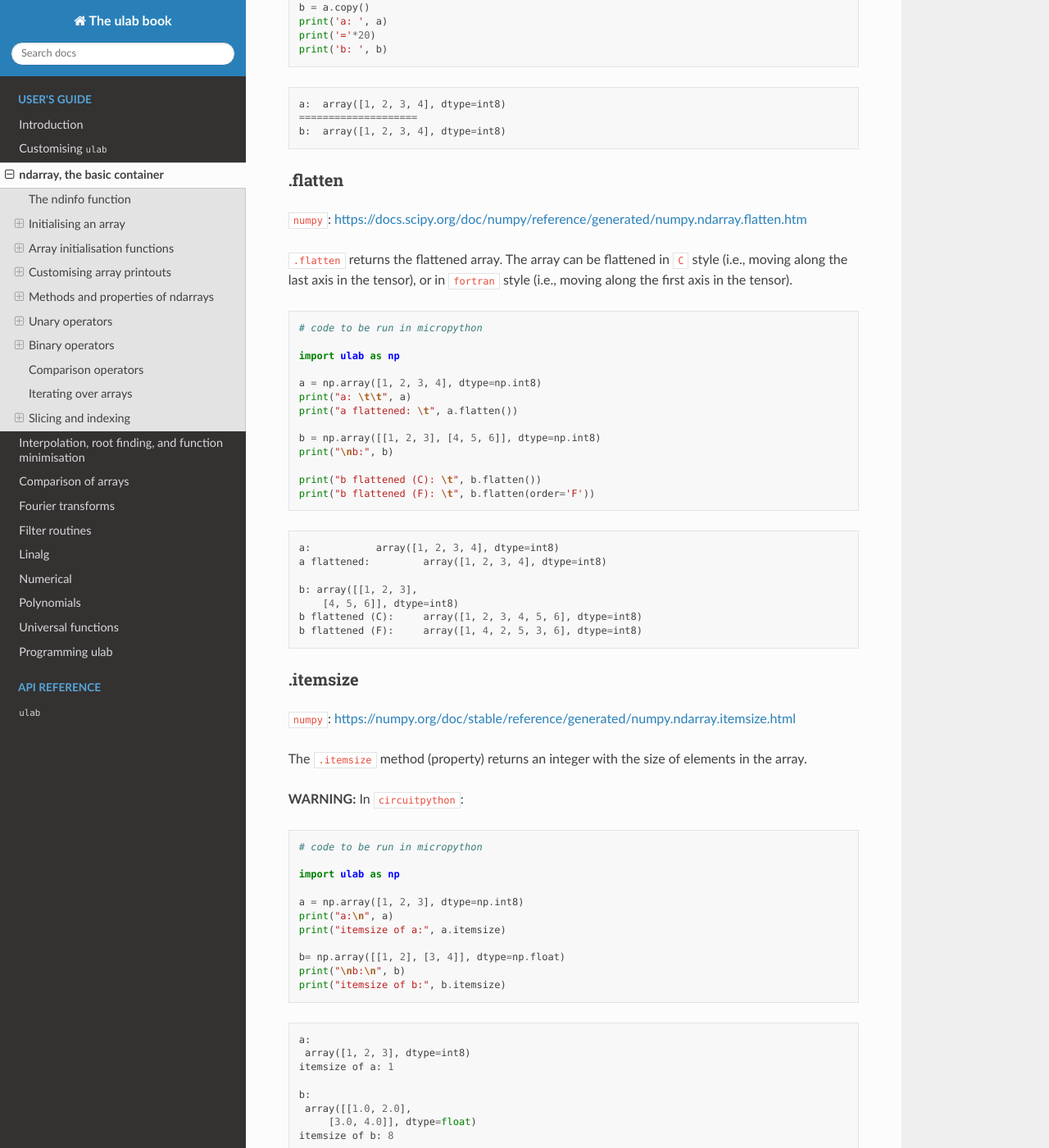
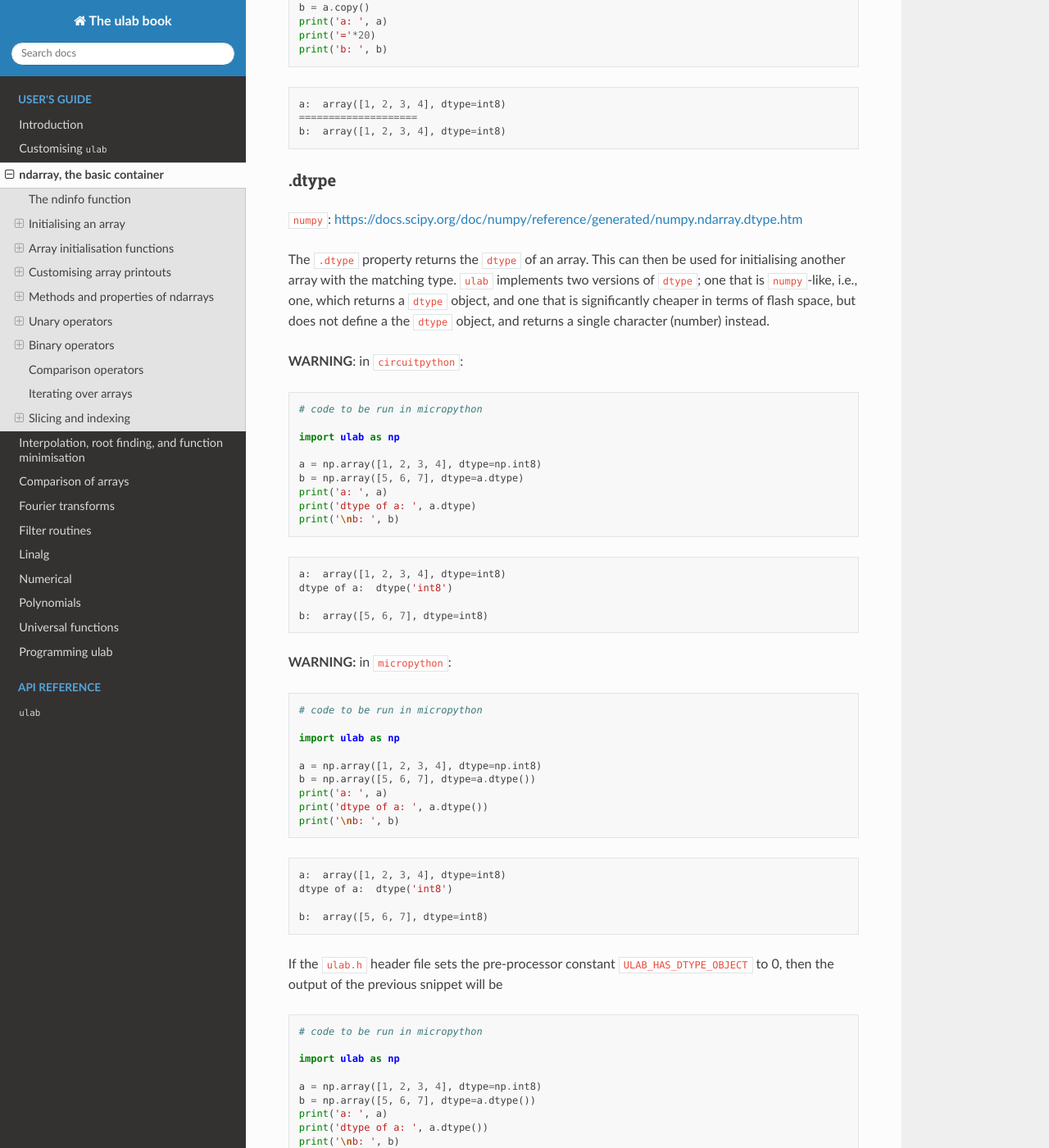
Before and after one commit to v923z/micropython-ulab, a Sphinx documentation site: the page built from docs/manual/source/ulab-ndarray.rst, in a window 1280 px wide and 1400 px high, scrolled down 11777 px. Shown: the whole window at 82% size. Built offline with Sphinx 7.4.7 and the Read the Docs theme 2.0.0, drawn with Linux system fonts in a browser that asks for light colours; some of the changed text lies outside the part shown.

Commit message:
added an implementation of dtype

```diff
--- a/docs/manual/source/conf.py
+++ b/docs/manual/source/conf.py
@@ -27,7 +27,7 @@ copyright = '2019-2020, Zoltán Vörös and contributors'
 author = 'Zoltán Vörös'
 
 # The full version, including alpha/beta/rc tags
-release = '1.0.0'
+release = '1.2.0'
 
 
 # -- General configuration ---------------------------------------------------
--- a/docs/manual/source/ulab-intro.rst
+++ b/docs/manual/source/ulab-intro.rst
@@ -4,26 +4,26 @@ Introduction
 Enter ulab
 ----------
 
-``ulab`` is a ``numpy``-like module for ``micropython``, meant to
-simplify and speed up common mathematical operations on arrays. Our goal
-was to implement a small subset of ``numpy`` that might be useful in the
-context of a microcontroller. This means low-level data processing of
-array data of up to four dimensions.
+``ulab`` is a ``numpy``-like module for ``micropython`` and its
+derivatives, meant to simplify and speed up common mathematical
+operations on arrays. ``ulab`` implements a small subset of ``numpy``.
+The functions were chosen such that they might be useful in the context
+of a microcontroller. However, the project is a living one, and
+suggestions for new functions are always welcome.
 
 This document discusses how you can use the library, starting from
 building your own firmware, through questions like what affects the
 firmware size, what are the trade-offs, and what are the most important
 differences to ``numpy``. The document is organised as follows:
 
-The second chapter (the first after this one) helps you with firmware
-customisation.
+The chapter after this one helps you with firmware customisation.
 
 The third chapter gives a very concise summary of the ``ulab`` functions
 and array methods. This chapter can be used as a quick reference.
 
-The fourth chapter is an in-depth review of most functions. Here you can
-find usage examples, benchmarks, as well as a thorough discussion of
-such concepts as broadcasting, and views versus copies.
+The chapters after that are an in-depth review of most functions. Here
+you can find usage examples, benchmarks, as well as a thorough
+discussion of such concepts as broadcasting, and views versus copies.
 
 The final chapter of this book can be regarded as the programming
 manual. The inner working of ``ulab`` is dissected here, and you will
@@ -43,21 +43,22 @@ catastrophic system failure, if these data are not processed in time,
 because the microcontroller is supposed to interact with the outside
 world in a timely fashion. In fact, this latter objective was the
 initiator of this project: I needed the Fourier transform of a signal
-coming from the ADC of the pyboard, and all available options were
+coming from the ADC of the ``pyboard``, and all available options were
 simply too slow.
 
 In addition to speed, another issue that one has to keep in mind when
 working with embedded systems is the amount of available RAM: I believe,
-everything here could be implemented in pure python with relatively
-little effort (in fact, there are a couple of python-only
+everything here could be implemented in pure ``python`` with relatively
+little effort (in fact, there are a couple of ``python``-only
 implementations of ``numpy`` functions out there), but the price we
-would have to pay for that is not only speed, but RAM, too. python code,
-if is not frozen, and compiled into the firmware, has to be compiled at
-runtime, which is not exactly a cheap process. On top of that, if
-numbers are stored in a list or tuple, which would be the high-level
-container, then they occupy 8 bytes, no matter, whether they are all
-smaller than 100, or larger than one hundred million. This is obviously
-a waste of resources in an environment, where resources are scarce.
+would have to pay for that is not only speed, but RAM, too. ``python``
+code, if is not frozen, and compiled into the firmware, has to be
+compiled at runtime, which is not exactly a cheap process. On top of
+that, if numbers are stored in a list or tuple, which would be the
+high-level container, then they occupy 8 bytes, no matter, whether they
+are all smaller than 100, or larger than one hundred million. This is
+obviously a waste of resources in an environment, where resources are
+scarce.
 
 Finally, there is a reason for using ``micropython`` in the first place.
 Namely, that a microcontroller can be programmed in a very elegant, and
@@ -79,8 +80,8 @@ The main points of ``ulab`` are
 -  compact, iterable and slicable containers of numerical data in one to
    four dimensions. These containers support all the relevant unary and
    binary operators (e.g., ``len``, ==, +, \*, etc.)
--  vectorised computations on micropython iterables and numerical arrays
-   (in ``numpy``-speak, universal functions)
+-  vectorised computations on ``micropython`` iterables and numerical
+   arrays (in ``numpy``-speak, universal functions)
 -  computing statistical properties (mean, standard deviation etc.) on
    arrays
 -  basic linear algebra routines (matrix inversion, multiplication,
@@ -88,14 +89,17 @@ The main points of ``ulab`` are
    decomposition and so on)
 -  polynomial fits to numerical data, and evaluation of polynomials
 -  fast Fourier transforms
+-  filtering of data (convolution and second-order filters)
 -  function minimasation, fitting, and numerical approximation routines
 
 ``ulab`` implements close to a hundred functions and array methods. At
 the time of writing this manual (for version 1.0.0), the library adds
-approximately 100 kB of extra compiled code to the micropython
+approximately 100 kB of extra compiled code to the ``micropython``
 (pyboard.v.11) firmware. However, if you are tight with flash space, you
-can easily shave tens of kB off the firmware. See the section on
-`customising ulab <#Custom_builds>`__.
+can easily shave tens of kB off the firmware. In fact, if only a small
+sub-set of functions are needed, you can get away with less than 10 kB
+of flash space. See the section on `customising
+ulab <#Custom_builds>`__.
 
 Resources and legal matters
 ---------------------------
@@ -406,8 +410,8 @@ number of data types. As an example, the innocent-looking expression
 
 requires 25 loops in C, because the ``dtypes`` of both ``a``, and ``b``
 can assume 5 different values, and the addition has to be resolved for
-all possible cases. A hint: each binary operator costs between 3 and 4
-kB in two dimensions.
+all possible cases. Hint: each binary operator costs between 3 and 4 kB
+in two dimensions.
 
 The ulab version string
 -----------------------
@@ -469,17 +473,22 @@ firmware is calling ``dir`` with ``ulab`` as its argument.
 
     import ulab as np
 
-    print(dir(np))
+    print('class-level functions: \n', dir(np))
 
     # since fft and linalg are sub-modules, print them separately
-    print(dir(np.fft))
-    print(dir(np.linalg))
+    print('\nfunctions included in the fft module: \n', dir(np.fft))
+    print('\nfunctions included in the linalg module: \n', dir(np.linalg))
 
 .. parsed-literal::
 
-    ['__class__', '__name__', 'bool', 'sort', 'sum', '__version__', 'acos', 'acosh', 'arange', 'arctan2', 'argmax', 'argmin', 'argsort', 'around', 'array', 'asin', 'asinh', 'atan', 'atanh', 'bisect', 'ceil', 'clip', 'concatenate', 'convolve', 'cos', 'cross', 'degrees', 'diff', 'e', 'equal', 'erf', 'erfc', 'exp', 'expm1', 'eye', 'fft', 'flip', 'float', 'floor', 'fmin', 'full', 'gamma', 'get_printoptions', 'int16', 'int8', 'interp', 'lgamma', 'linalg', 'linspace', 'log', 'log10', 'log2', 'logspace', 'max', 'maximum', 'mean', 'min', 'minimum', 'ndinfo', 'newton', 'not_equal', 'ones', 'pi', 'polyfit', 'polyval', 'radians', 'roll', 'set_printoptions', 'sin', 'sinh', 'sosfilt', 'sqrt', 'std', 'tan', 'tanh', 'trapz', 'uint16', 'uint8', 'vectorize', 'zeros']
-    ['__class__', '__name__', 'fft', 'ifft', 'spectrogram']
-    ['__class__', '__name__', 'cholesky', 'det', 'dot', 'eig', 'inv', 'norm', 'size', 'trace']
+    class-level functions:
+     ['__class__', '__name__', 'bool', 'sort', 'sum', '__version__', 'acos', 'acosh', 'arange', 'arctan2', 'argmax', 'argmin', 'argsort', 'around', 'array', 'asin', 'asinh', 'atan', 'atanh', 'bisect', 'ceil', 'clip', 'concatenate', 'convolve', 'cos', 'cosh', 'cross', 'degrees', 'diff', 'e', 'equal', 'erf', 'erfc', 'exp', 'expm1', 'eye', 'fft', 'flip', 'float', 'floor', 'fmin', 'full', 'gamma', 'get_printoptions', 'int16', 'int8', 'interp', 'lgamma', 'linalg', 'linspace', 'log', 'log10', 'log2', 'logspace', 'max', 'maximum', 'mean', 'min', 'minimum', 'ndinfo', 'newton', 'not_equal', 'ones', 'pi', 'polyfit', 'polyval', 'radians', 'roll', 'set_printoptions', 'sin', 'sinh', 'sosfilt', 'sqrt', 'std', 'tan', 'tanh', 'trapz', 'uint16', 'uint8', 'user', 'vectorize', 'zeros']
+
+    functions included in the fft module:
+     ['__class__', '__name__', 'fft', 'ifft', 'spectrogram']
+
+    functions included in the linalg module:
+     ['__class__', '__name__', 'cholesky', 'det', 'dot', 'eig', 'inv', 'norm', 'size', 'trace']
 
 
 
--- a/docs/manual/source/ulab-ndarray.rst
+++ b/docs/manual/source/ulab-ndarray.rst
@@ -740,6 +740,96 @@ entries of the source array are *copied* into the target array.
 
 
 
+.dtype
+~~~~~~
+
+``numpy``:
+https://docs.scipy.org/doc/numpy/reference/generated/numpy.ndarray.dtype.htm
+
+The ``.dtype`` property returns the ``dtype`` of an array. This can then
+be used for initialising another array with the matching type. ``ulab``
+implements two versions of ``dtype``; one that is ``numpy``-like, i.e.,
+one, which returns a ``dtype`` object, and one that is significantly
+cheaper in terms of flash space, but does not define a the ``dtype``
+object, and returns a single character (number) instead.
+
+**WARNING**: in ``circuitpython``:
+
+.. code::
+
+    # code to be run in micropython
+
+    import ulab as np
+
+    a = np.array([1, 2, 3, 4], dtype=np.int8)
+    b = np.array([5, 6, 7], dtype=a.dtype)
+    print('a: ', a)
+    print('dtype of a: ', a.dtype)
+    print('\nb: ', b)
+
+.. parsed-literal::
+
+    a:  array([1, 2, 3, 4], dtype=int8)
+    dtype of a:  dtype('int8')
+
+    b:  array([5, 6, 7], dtype=int8)
+
+
+
+
+**WARNING:** in ``micropython``:
+
+.. code::
+
+    # code to be run in micropython
+
+    import ulab as np
+
+    a = np.array([1, 2, 3, 4], dtype=np.int8)
+    b = np.array([5, 6, 7], dtype=a.dtype())
+    print('a: ', a)
+    print('dtype of a: ', a.dtype())
+    print('\nb: ', b)
+
+.. parsed-literal::
+
+    a:  array([1, 2, 3, 4], dtype=int8)
+    dtype of a:  dtype('int8')
+
+    b:  array([5, 6, 7], dtype=int8)
+
+
+
+
+If the ``ulab.h`` header file sets the pre-processor constant
+``ULAB_HAS_DTYPE_OBJECT`` to 0, then the output of the previous snippet
+will be
+
+.. code::
+
+    # code to be run in micropython
+
+    import ulab as np
+
+    a = np.array([1, 2, 3, 4], dtype=np.int8)
+    b = np.array([5, 6, 7], dtype=a.dtype())
+    print('a: ', a)
+    print('dtype of a: ', a.dtype())
+    print('\nb: ', b)
+
+.. parsed-literal::
+
+    a:  array([1, 2, 3, 4], dtype=int8)
+    dtype of a:  98
+
+    b:  array([5, 6, 7], dtype=int8)
+
+
+
+
+Here 98 is nothing but the ASCII value of the character ``b``, which is
+the type code for signed 8-bit integers.
+
 .flatten
 ~~~~~~~~
 
--- a/docs/manual/source/ulab-programming.rst
+++ b/docs/manual/source/ulab-programming.rst
@@ -3,12 +3,11 @@ Programming ulab
 
 Earlier we have seen, how ``ulab``\ ’s functions and methods can be
 accessed in ``micropython``. This last section of the book explains, how
-these functions are implemented. This should serve at least two
-purposes. First, it should become clear, what the trade-offs are, and
-that would allow the user to optimise the code in ``python``.
-
-Second, by the end of the section, one should be able to extend
-``ulab``, and write their own functions.
+these functions are implemented. By the end of this chapter, not only
+would you be able to extend ``ulab``, and write your own
+``numpy``-compatible functions, but through a deeper understanding of
+the inner workings of the functions, you would be able to see what the
+trade-offs are at the ``python`` level.
 
 Code organisation
 -----------------
@@ -33,17 +32,17 @@ General comments
 ``ndarrays`` are efficient containers of numerical data of the same type
 (i.e., signed/unsigned chars, signed/unsigned integers or
 ``mp_float_t``\ s, which, depending on the platform, are either C
-``float``\ s, of C ``double``\ s). Beyond storing the actual data, the
-type definition has eight additional members (on top of the ``base``
-type). Namely, ``dense``, which tells us, whether the array is dense or
-sparse (more on this later), the ``dtype``, which tells us, how the
-bytes are to be interpreted. Moreover, the ``itemsize``, which stores
-the size of a single entry in the array, ``boolean``, an unsigned
-integer, which determines, whether the arrays is to be treated as a set
-of Booleans, or as numerical data, ``ndim``, the number of dimensions
-(``uint8_t``), ``len``, the length of the array, the shape
-(``*size_t``), the strides (``*size_t``). The length is the product of
-the numbers in ``shape``.
+``float``\ s, or C ``double``\ s). Beyond storing the actual data in the
+void pointer ``*array``, the type definition has eight additional
+members (on top of the ``base`` type). Namely, ``dense``, which tells
+us, whether the array is dense or sparse (more on this later), the
+``dtype``, which tells us, how the bytes are to be interpreted.
+Moreover, the ``itemsize``, which stores the size of a single entry in
+the array, ``boolean``, an unsigned integer, which determines, whether
+the arrays is to be treated as a set of Booleans, or as numerical data,
+``ndim``, the number of dimensions (``uint8_t``), ``len``, the length of
+the array, the shape (``*size_t``), the strides (``*int32_t``). The
+length is simply the product of the numbers in ``shape``.
 
 The type definition is as follows:
 
@@ -108,7 +107,10 @@ reasons that will become clear later, the numbers in ``shape`` and in
 i.e., if the number of possible dimensions is ``ULAB_MAX_DIMS``, then
 ``shape[ULAB_MAX_DIMS-1]`` is the length of the last axis,
 ``shape[ULAB_MAX_DIMS-2]`` is the length of the last but one axis, and
-so on.
+so on. If the number of actual dimensions, ``ndim < ULAB_MAX_DIMS``, the
+first ``ULAB_MAX_DIMS - ndim`` entries in ``shape`` and ``strides`` will
+be equal to zero, but they could, in fact, be assigned any value,
+because these will never be accessed in an operation.
 
 With this definition of the strides, the linear combination in
 :math:`P(n_1, n_2, ..., n_{k-1}, n_k)` is a one-to-one mapping from the
--- a/docs/manual/source/ulab/index.rst
+++ b/docs/manual/source/ulab/index.rst
@@ -348,6 +348,16 @@
    Join a sequence of arrays along an existing axis.
 
 
+.. function:: diagonal(a: ulab.array, *, offset: int = 0) -> ulab.array
+
+   .. param: a
+     an ndarray
+   .. param: offset
+     Offset of the diagonal from the main diagonal. Can be positive or negative.
+
+   Return specified diagonals.
+
+
 .. function:: eye(size: int, *, M: Optional[int] = None, k: int = 0, dtype: _DType = ulab.float) -> ulab.array
 
    Return a new square array of size, with the diagonal elements set to 1
```
Also changed, not shown: other parts of docs/manual/source/ulab-intro.rst (+1 -1 lines), docs/ulab-convert.ipynb, 2 other files.
